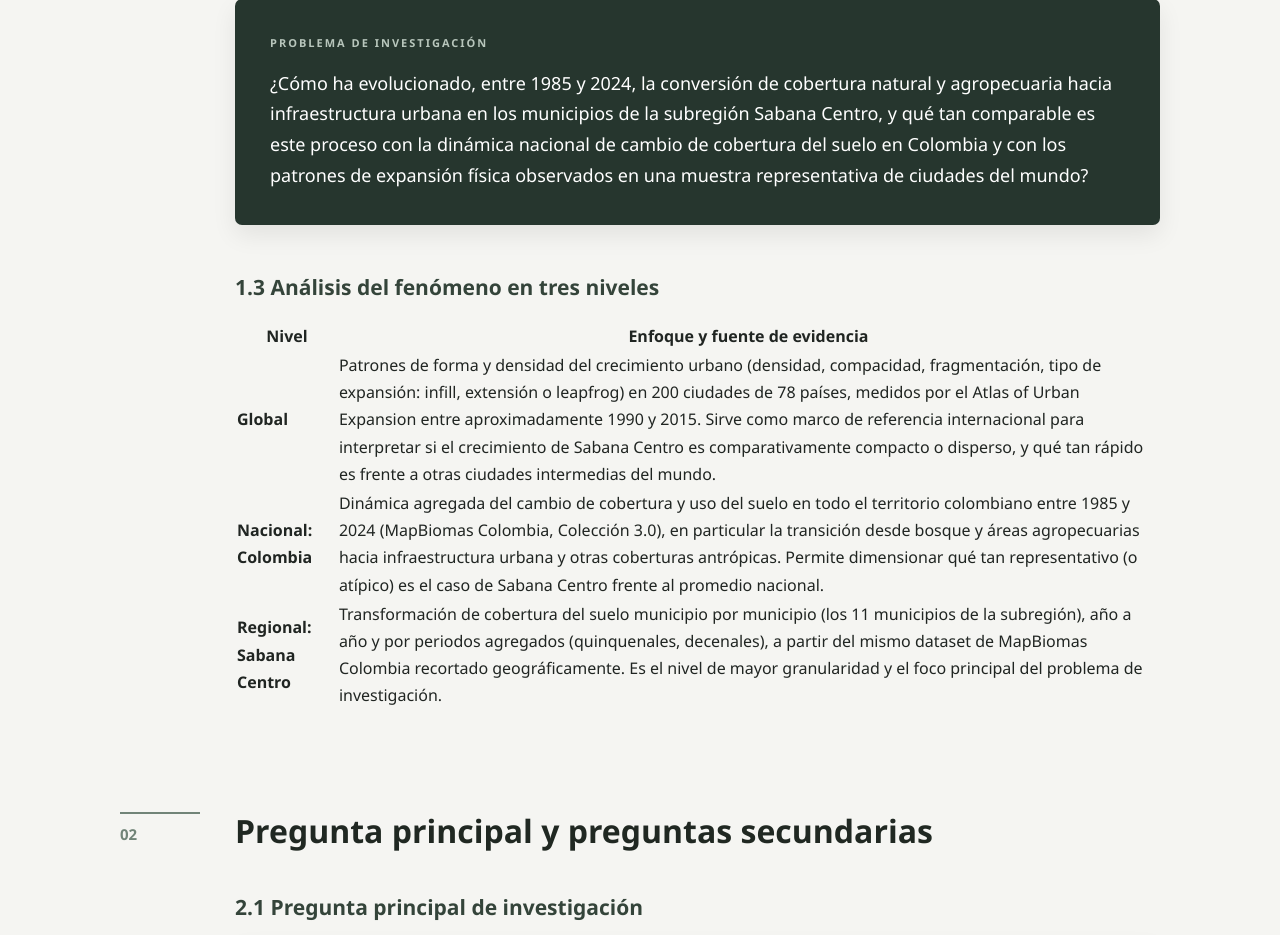
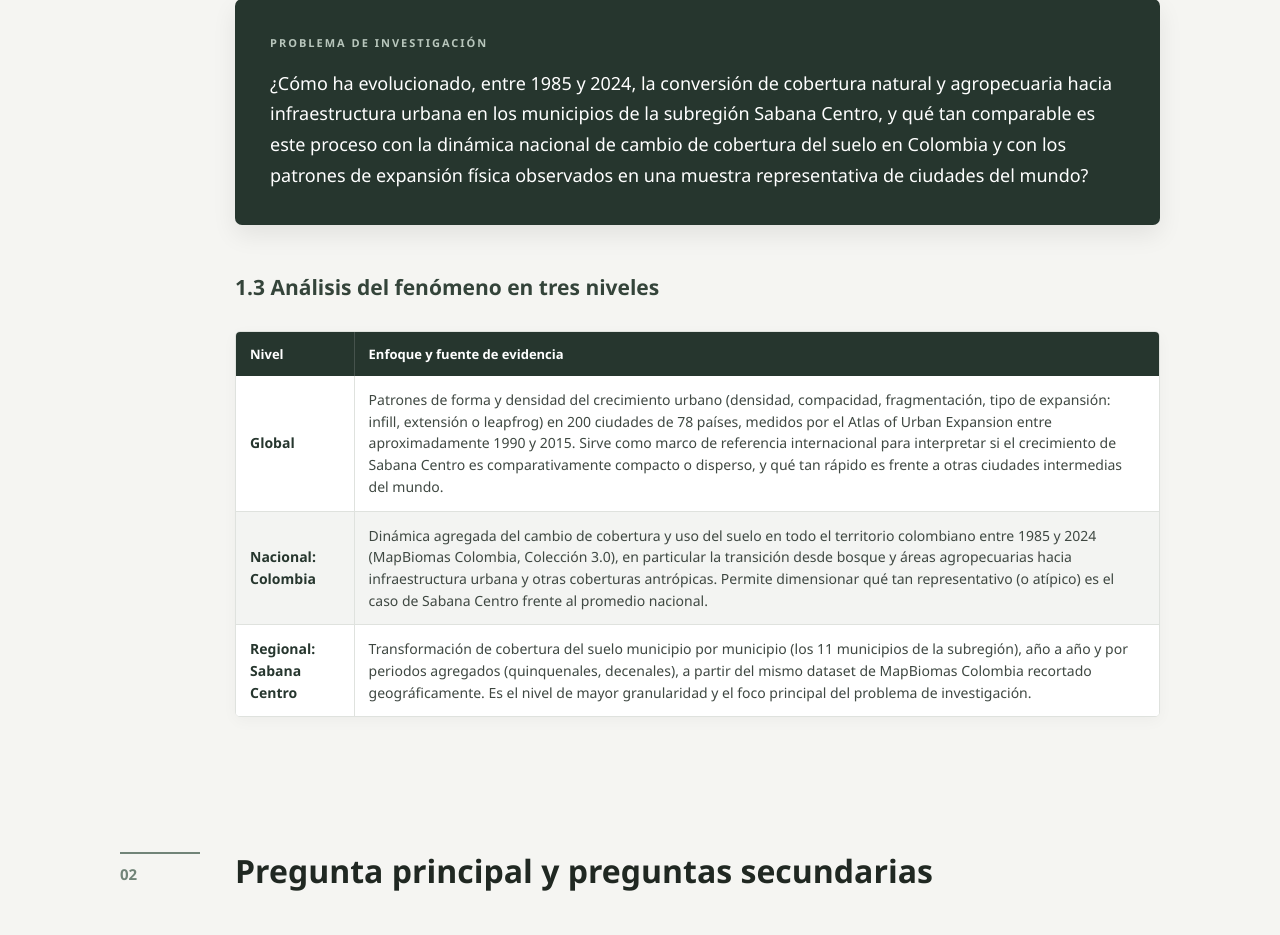
Before and after one commit to alejobern4/CrecimientoUrbanoYTransformacionDelSuelo_MD901T, a Python web app: template Proyecto/templates/etapa1.html in a window 1280 px wide. Shown: the part 1341-2276 px from the top of the page. Run offline with Jinja, Linux system fonts and the light colour scheme; the template is opened without the code that fills it, so the values that code supplies are empty.

Commit message:
Actualizacion css
Se actualiza el css para dar estilo a las tablas y otros ajustes necesarios de responsive

```diff
--- a/Proyecto/static/styles/style.css
+++ b/Proyecto/static/styles/style.css
@@ -1,6 +1,4 @@
-/* =========================================================
-   CONFIGURACIÓN GENERAL
-   ========================================================= */
+/*conf general*/
 
 * {
     margin: 0;
@@ -20,9 +18,7 @@ body {
 }
 
 
-/* =========================================================
-   BARRA DE NAVEGACIÓN
-   ========================================================= */
+/*barra de navegacion*/
 
 .navbar {
     width: 100%;
@@ -77,9 +73,7 @@ nav .active {
 }
 
 
-/* =========================================================
-   MENÚ DESPLEGABLE
-   ========================================================= */
+/*submenu*/
 
 .dropdown {
     position: relative;
@@ -139,9 +133,7 @@ nav .active {
 }
 
 
-/* =========================================================
-   PÁGINA DE INICIO
-   ========================================================= */
+/*pagina de inicio*/
 
 .home {
     min-height: calc(100vh - 72px);
@@ -212,9 +204,7 @@ nav .active {
 }
 
 
-/* =========================================================
-   INTEGRANTES
-   ========================================================= */
+/*integrantes*/
 
 .team {
     margin-bottom: 40px;
@@ -271,9 +261,7 @@ nav .active {
 }
 
 
-/* =========================================================
-   BOTÓN PRINCIPAL
-   ========================================================= */
+/*boton principal*/
 
 .main-button {
     display: inline-block;
@@ -304,9 +292,7 @@ nav .active {
 }
 
 
-/* =========================================================
-   CONTENIDO DE ETAPA 1
-   ========================================================= */
+/*contenido etapa 1*/
 
 .content {
     max-width: 1100px;
@@ -343,9 +329,7 @@ nav .active {
 }
 
 
-/* =========================================================
-   SECCIONES
-   ========================================================= */
+/*ssecciones*/
 
 .content-section {
     display: grid;
@@ -400,9 +384,7 @@ nav .active {
 }
 
 
-/* =========================================================
-   TARJETAS DE INFORMACIÓN
-   ========================================================= */
+/*tarjetas de informacion*/
 
 .info-card {
     background: #ffffff;
@@ -433,9 +415,7 @@ nav .active {
 }
 
 
-/* =========================================================
-   PREGUNTA PRINCIPAL
-   ========================================================= */
+/*pregunta principal*/
 
 .question-main {
     background: #26362e;
@@ -476,9 +456,7 @@ nav .active {
 }
 
 
-/* =========================================================
-   PREGUNTAS SECUNDARIAS
-   ========================================================= */
+/*preguntas secundarias*/
 
 .questions-list {
     display: flex;
@@ -529,9 +507,7 @@ nav .active {
 }
 
 
-/* =========================================================
-   SECCIONES PENDIENTES
-   ========================================================= */
+/*secciones pendientes*/
 
 .placeholder-section {
     min-height: 300px;
@@ -572,9 +548,7 @@ nav .active {
 }
 
 
-/* =========================================================
-   FOOTER
-   ========================================================= */
+/*footer*/
 
 footer {
     background: #18231f;
@@ -592,10 +566,199 @@ footer p {
     margin: 3px 0;
 }
 
+/*tablas*/
 
-/* =========================================================
-   RESPONSIVE
-   ========================================================= */
+.table-container {
+    width: 100%;
+
+    overflow-x: auto;
+
+    margin: 25px 0 35px;
+
+    background: #ffffff;
+
+    border: 1px solid #dfe2de;
+
+    border-radius: 5px;
+
+    box-shadow: 0 4px 15px rgba(0, 0, 0, 0.035);
+}
+
+
+.data-table {
+    width: 100%;
+
+    border-collapse: collapse;
+
+    background: #ffffff;
+
+    font-size: 14px;
+}
+
+
+/*encabezado de tabla*/
+
+.data-table thead {
+    background: #26362e;
+
+    color: #ffffff;
+}
+
+
+.data-table th {
+    padding: 13px 14px;
+
+    text-align: left;
+
+    font-size: 13px;
+
+    font-weight: 600;
+
+    line-height: 1.4;
+
+    border-right: 1px solid rgba(255, 255, 255, 0.15);
+
+    vertical-align: middle;
+}
+
+
+.data-table th:last-child {
+    border-right: none;
+}
+
+
+/*celdas*/
+
+.data-table td {
+    padding: 13px 14px;
+
+    color: #3f4842;
+
+    line-height: 1.55;
+
+    vertical-align: middle;
+
+    border-bottom: 1px solid #dfe2de;
+
+    border-right: 1px solid #dfe2de;
+}
+
+
+.data-table td:last-child {
+    border-right: none;
+}
+
+
+.data-table tbody tr:last-child td {
+    border-bottom: none;
+}
+
+
+/* filas alternadas*/
+
+.data-table tbody tr:nth-child(even) {
+    background: #f3f4f2;
+}
+
+
+.data-table tbody tr:nth-child(odd) {
+    background: #ffffff;
+}
+
+
+/*efecto hover*/
+
+.data-table tbody tr {
+    transition: 0.2s ease;
+}
+
+
+.data-table tbody tr:hover {
+    background: #eef1ed;
+}
+
+
+/*primera columna*/
+
+.data-table tbody td:first-child {
+    color: #26362e;
+
+    font-weight: 500;
+}
+
+
+/*texto destacado*/
+
+.data-table strong {
+    color: #26362e;
+
+    font-weight: 700;
+}
+
+
+/*estado de verificacion*/
+
+.data-table .status {
+    color: #536b5d;
+
+    font-weight: 700;
+
+    text-align: center;
+}
+
+
+/*diccionario de datos*/
+
+.dictionary-table th:first-child {
+    width: 25%;
+}
+
+
+.dictionary-table th:nth-child(2) {
+    width: 16%;
+}
+
+
+.dictionary-table th:nth-child(3) {
+    width: 20%;
+}
+
+
+.dictionary-table th:nth-child(4) {
+    width: 39%;
+}
+
+
+.dictionary-table td {
+    vertical-align: top;
+}
+
+
+/*tablas responsive*/
+
+@media (max-width: 768px) {
+
+    .table-container {
+        overflow-x: auto;
+    }
+
+
+    .data-table {
+        min-width: 700px;
+
+        font-size: 13px;
+    }
+
+
+    .data-table th,
+    .data-table td {
+        padding: 11px 12px;
+    }
+
+}
+
+
+/*responsive*/
 
 @media (max-width: 768px) {
 
```
